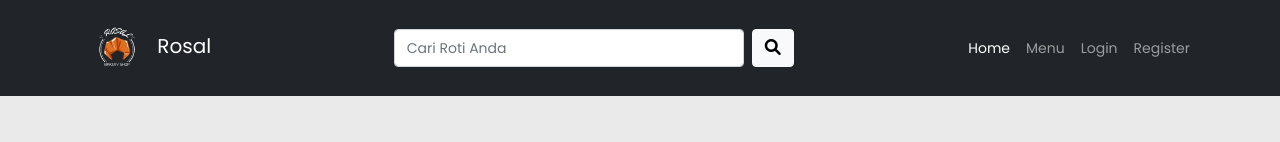
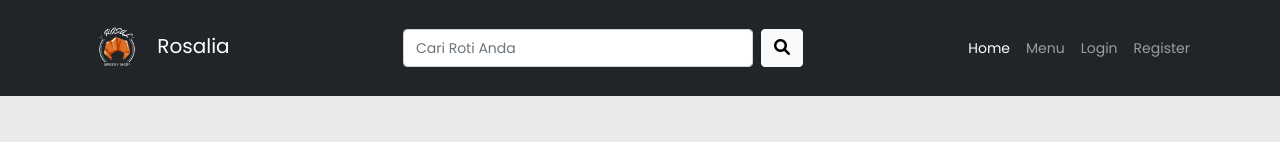
Before and after one commit to RogerSimanjuntak/RosalShop, a plain HTML site: page pages/homepage.html in a window 1280 px wide. Shown: the top 142 px of the page. Drawn offline with nearby package versions, Linux system fonts and the light colour scheme.

Commit message:
edit name page

```diff
--- a/pages/homepage.html
+++ b/pages/homepage.html
@@ -23,7 +23,7 @@
     <div class="container">
       <a class="navbar-brand" href="homepage.html">
         <img src="../assets/logo.png" alt="" width="70" height="70" class="d-inline-block">
-        Rosal
+        Rosalia
       </a>
       <button class="navbar-toggler" type="button" data-bs-toggle="collapse" data-bs-target="#navbarNav"
         aria-controls="navbarNav" aria-expanded="false" aria-label="Toggle navigation">
```
